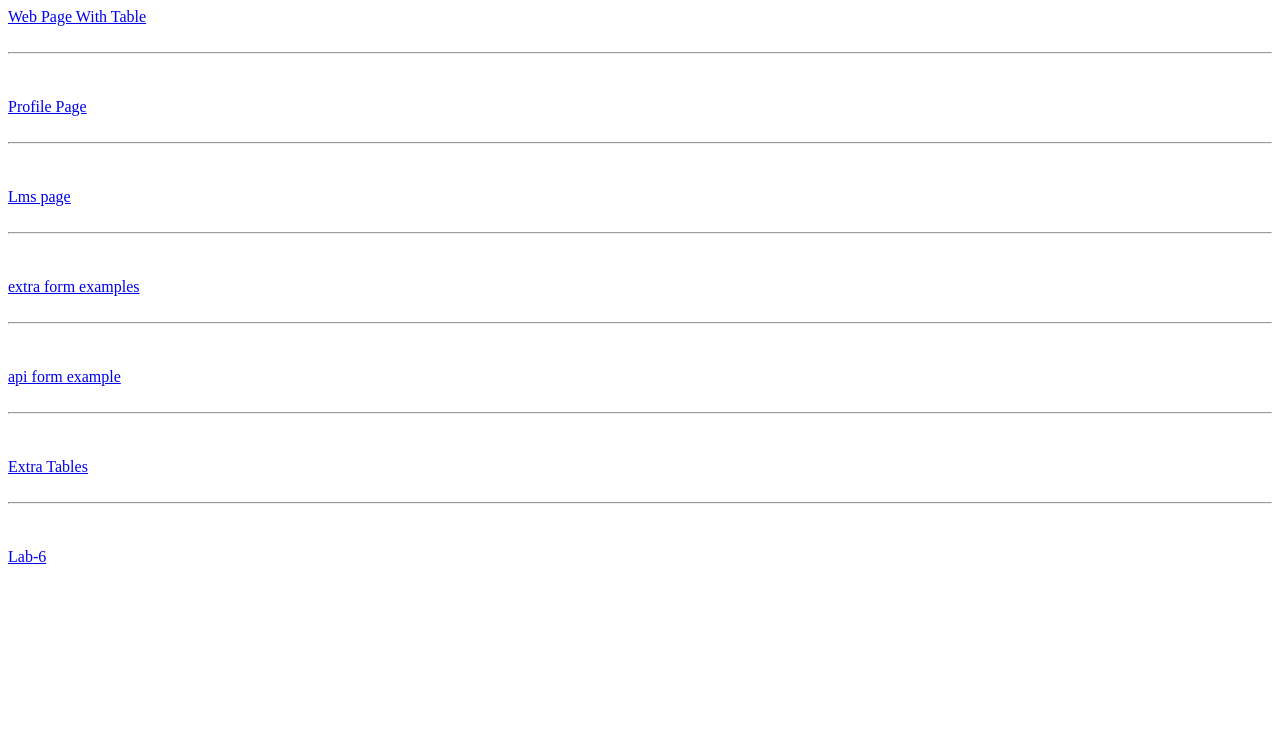
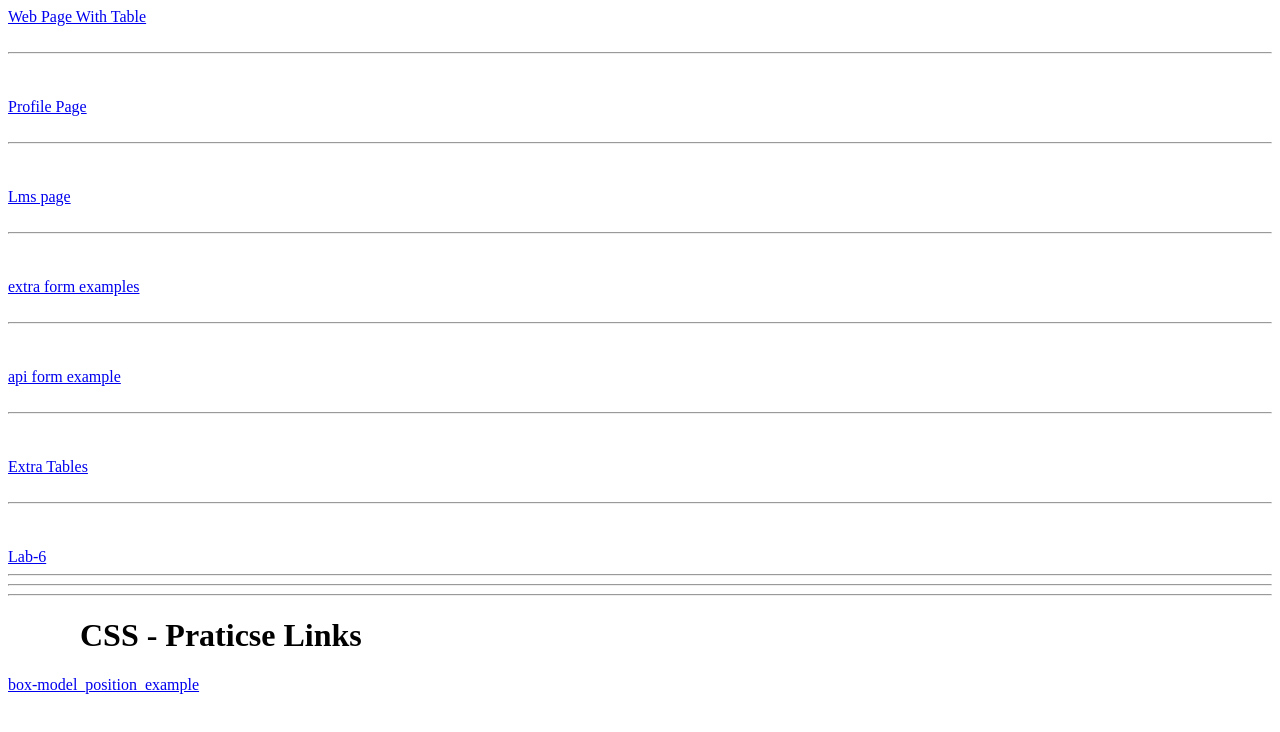
Before and after one commit to Detroja-Jenish/TA, a plain HTML site: page index.html in a window 1280 px wide. Drawn offline with Linux system fonts and the light colour scheme; some packages are replaced by stand-ins of ours; a script that the page names is missing.

Commit message:
Update index.html

```diff
--- a/index.html
+++ b/index.html
@@ -17,6 +17,12 @@
     <a href="./tables.html"> Extra Tables </a>
     <br><br><hr><br><br>
     <a href='./Lab6'> Lab-6 </a>
+
+    <hr>
+    <hr>
+    <hr>
+    <h1>&nbsp;&nbsp;&nbsp;&nbsp;&nbsp;&nbsp;&nbsp;&nbsp;&nbsp;CSS - Praticse Links</h1>
+    <a href="https://ta-demo.onrender.com/css/box-model_position_example.zip" download>box-model_position_example</a>
     <script>
         const copy = async () => {
             console.log('btn clicked')
```
